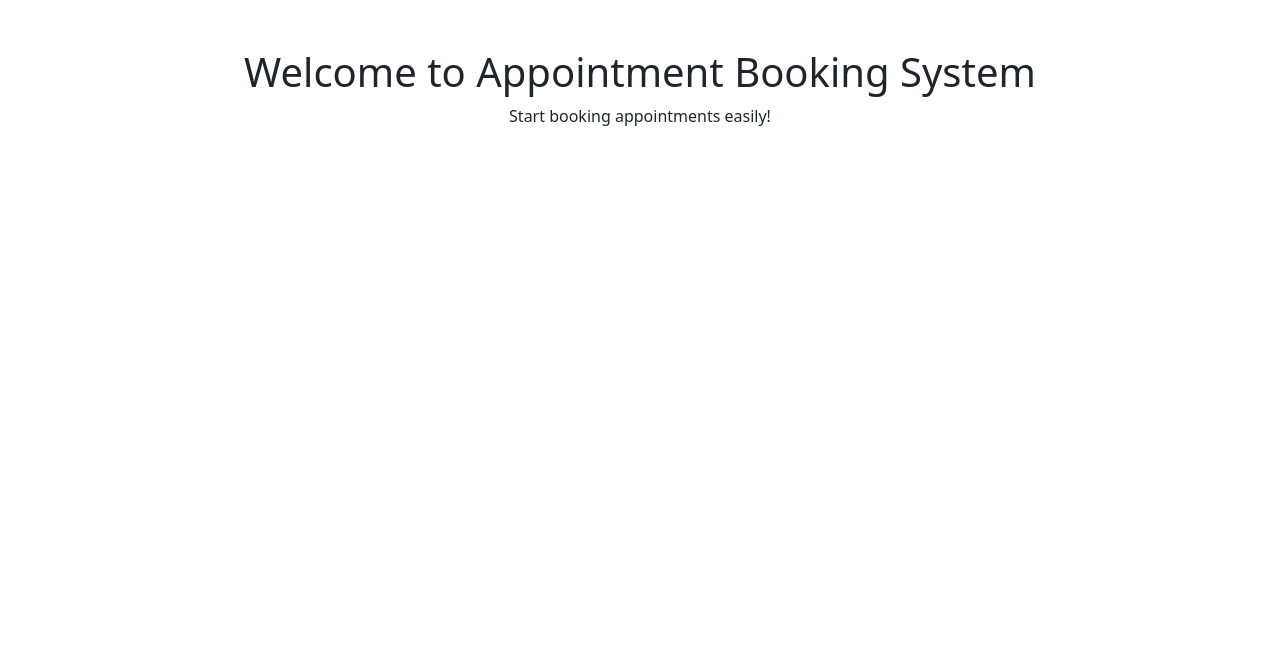
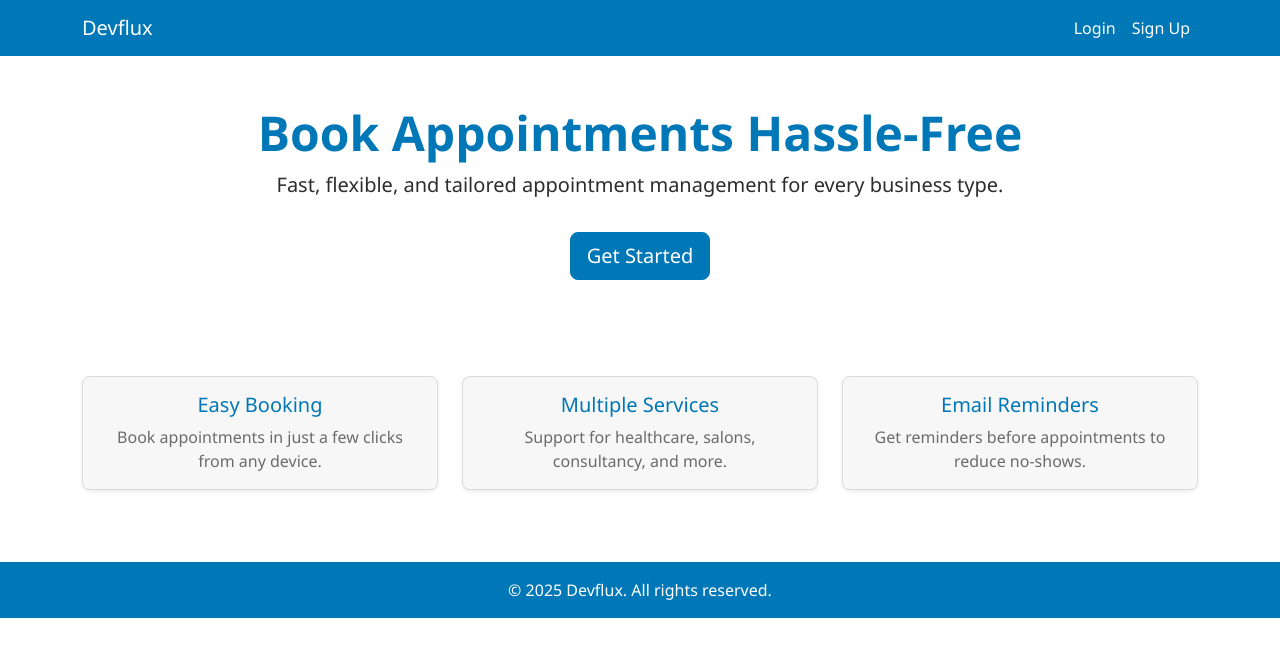
Before and after one commit to AbubakarMi/appointment-booking-frontend, a plain HTML site: page index.html in a window 1280 px wide. Drawn offline with nearby package versions, Linux system fonts and the light colour scheme.

Commit message:
Added custom color palette and updated layout styles

```diff
--- a/css/style.css
+++ b/css/style.css
@@ -0,0 +1,80 @@
+body {
+  background-color: var(--background);
+  color: var(--text-main);
+  font-family: 'Segoe UI', Tahoma, Geneva, Verdana, sans-serif;
+}
+
+h1, h2, h3, h4, h5, h6 {
+  color: var(--primary);
+}
+
+p {
+  color: var(--text-main);
+}
+
+a {
+  color: var(--primary);
+}
+
+a:hover {
+  color: var(--primary-hover);
+}
+
+/* Navbar */
+.navbar {
+  background-color: var(--primary);
+}
+
+.navbar-brand, .nav-link {
+  color: white !important;
+}
+
+/* Button Styling */
+.btn-primary {
+  background-color: var(--primary);
+  border-color: var(--primary);
+}
+
+.btn-primary:hover {
+  background-color: var(--primary-hover);
+  border-color: var(--primary-hover);
+}
+
+/* Card / Form Styling */
+.card {
+  background-color: var(--surface);
+  border: 1px solid var(--border);
+  border-radius: 8px;
+}
+
+.card-title {
+  color: var(--primary);
+}
+
+.card-text {
+  color: var(--text-muted);
+}
+
+footer {
+  background-color: var(--primary);
+  color: white;
+}
+
+/* Input fields */
+input::placeholder,
+textarea::placeholder {
+  color: var(--text-muted);
+}
+
+
+:root {
+  --primary: #0077B6;
+  --primary-hover: #023E8A;
+  --secondary: #90E0EF;
+  --accent: #00C897;
+  --background: #FFFFFF;
+  --surface: #F7F7F7;
+  --border: #DADADA;
+  --text-main: #2D2D2D;
+  --text-muted: #6B6B6B;
+}
--- a/index.html
+++ b/index.html
@@ -3,15 +3,71 @@
 <head>
   <meta charset="UTF-8" />
   <meta name="viewport" content="width=device-width, initial-scale=1.0" />
-  <title>Appointment Booking</title>
+  <title>Devflux Appointments</title>
   <link href="https://cdn.jsdelivr.net/npm/bootstrap@5.3.3/dist/css/bootstrap.min.css" rel="stylesheet" />
   <link rel="stylesheet" href="css/style.css" />
 </head>
 <body>
-  <div class="container py-5">
-    <h1 class="text-center">Welcome to Appointment Booking System</h1>
-    <p class="text-center">Start booking appointments easily!</p>
-  </div>
+
+  <!-- Navbar -->
+  <nav class="navbar navbar-expand-lg custom-navbar">
+    <div class="container">
+      <a class="navbar-brand text-white" href="#">Devflux</a>
+      <button class="navbar-toggler" type="button" data-bs-toggle="collapse" data-bs-target="#navbarNav">
+        <span class="navbar-toggler-icon"></span>
+      </button>
+      <div class="collapse navbar-collapse" id="navbarNav">
+        <ul class="navbar-nav ms-auto">
+          <li class="nav-item"><a class="nav-link text-white" href="login.html">Login</a></li>
+          <li class="nav-item"><a class="nav-link text-white" href="signup.html">Sign Up</a></li>
+        </ul>
+      </div>
+    </div>
+  </nav>
+
+  <!-- Hero Section -->
+  <section class="hero-section text-center py-5">
+    <div class="container">
+      <h1 class="display-5 fw-bold">Book Appointments Hassle-Free</h1>
+      <p class="lead">Fast, flexible, and tailored appointment management for every business type.</p>
+      <a href="signup.html" class="btn btn-primary btn-lg mt-3">Get Started</a>
+    </div>
+  </section>
+
+  <!-- Features Section -->
+  <section class="container my-5">
+    <div class="row text-center">
+      <div class="col-md-4 mb-4">
+        <div class="card h-100 shadow-sm">
+          <div class="card-body">
+            <h5 class="card-title">Easy Booking</h5>
+            <p class="card-text">Book appointments in just a few clicks from any device.</p>
+          </div>
+        </div>
+      </div>
+      <div class="col-md-4 mb-4">
+        <div class="card h-100 shadow-sm">
+          <div class="card-body">
+            <h5 class="card-title">Multiple Services</h5>
+            <p class="card-text">Support for healthcare, salons, consultancy, and more.</p>
+          </div>
+        </div>
+      </div>
+      <div class="col-md-4 mb-4">
+        <div class="card h-100 shadow-sm">
+          <div class="card-body">
+            <h5 class="card-title">Email Reminders</h5>
+            <p class="card-text">Get reminders before appointments to reduce no-shows.</p>
+          </div>
+        </div>
+      </div>
+    </div>
+  </section>
+
+  <!-- Footer -->
+  <footer class="custom-footer text-center py-3">
+    <p class="mb-0 text-white">© 2025 Devflux. All rights reserved.</p>
+  </footer>
 
   <script src="https://cdn.jsdelivr.net/npm/bootstrap@5.3.3/dist/js/bootstrap.bundle.min.js"></script>
   <script src="js/script.js"></script>
```
